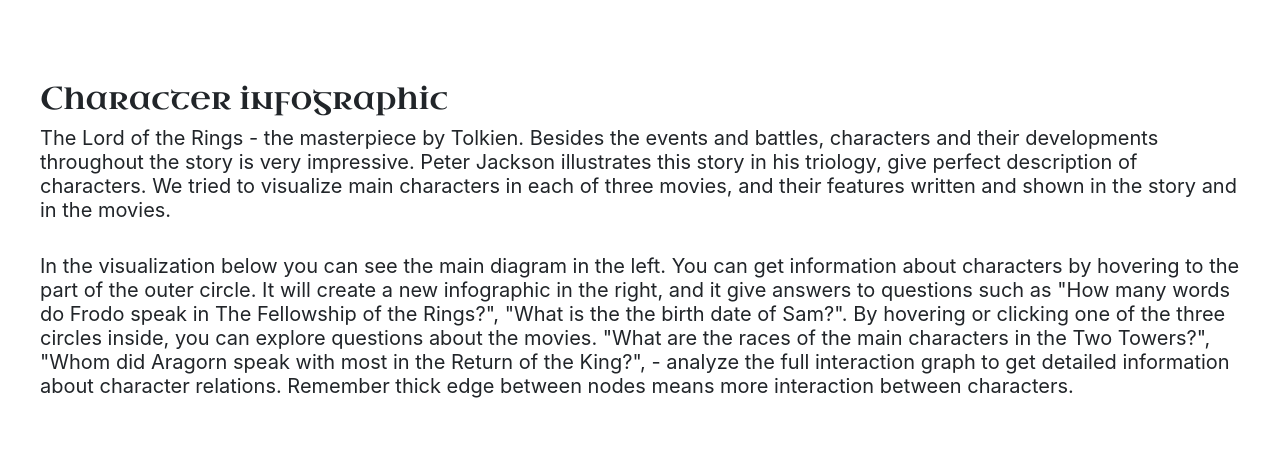
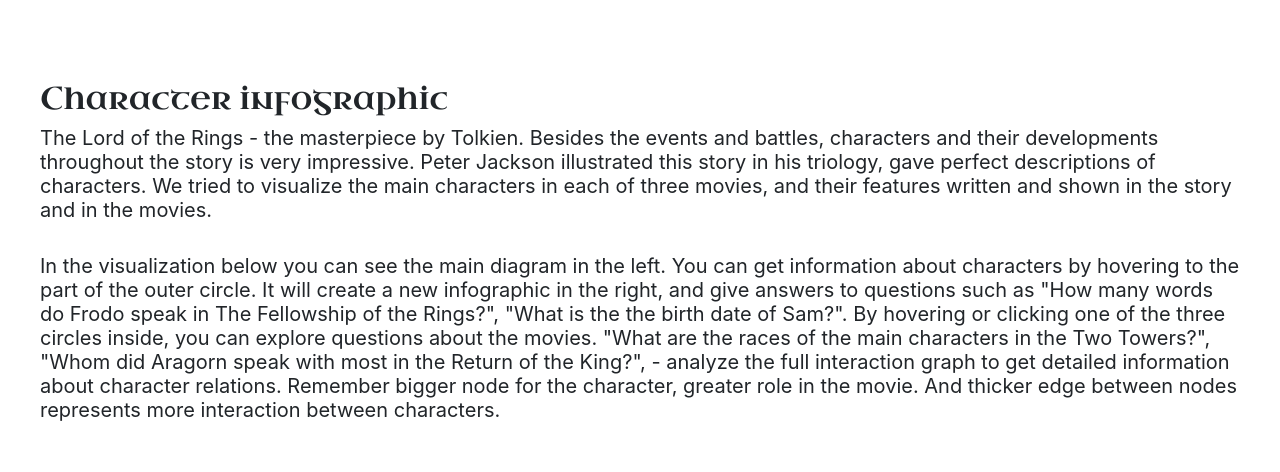
Before and after one commit to com-480-data-visualization/com-480-project-bkh, a Vue app: page / in a window 1280 px wide. Shown: the part 980-1452 px from the top of the page. Built offline with nearby package versions, Linux system fonts and the light colour scheme; no server answers.

Commit message:
add node size for graph

```diff
--- a/src/App.vue
+++ b/src/App.vue
@@ -32,24 +32,24 @@
         <h5>
           The Lord of the Rings - the masterpiece by Tolkien. Besides the events and battles,
            characters and their developments
-          throughout the story is very impressive. Peter Jackson illustrates this story in his triology, give perfect
-          description of characters. We tried to visualize main characters in each of three movies,
-          and their features written and shown in the story and in the movies.
+          throughout the story is very impressive. Peter Jackson illustrated this story in his triology,
+          gave perfect descriptions of characters. We tried to visualize the main characters
+          in each of three movies, and their features written and shown in the story and in the movies.
         </h5>
         <br />
         <h5>
           In the visualization below you can see the main diagram in the left.
           You can get information about characters by hovering to the part of
           the outer circle. It will create a new infographic in the right,
-          and it give answers to questions such as
+          and give answers to questions such as
           "How many words do Frodo speak in The Fellowship of the Rings?",
           "What is the the birth date of Sam?". By hovering or clicking one
           of the three circles inside, you can explore questions about the movies.
           "What are the races of the main characters in the Two Towers?",
           "Whom did Aragorn speak with most in the Return of the King?", - analyze
           the full interaction graph to get detailed information
-          about character relations. Remember thick edge between nodes
-          means more interaction between characters.
+          about character relations. Remember bigger node for the character, greater role in the movie.
+          And thicker edge between nodes represents more interaction between characters.
         </h5>
       </div>
       <Script></Script>
--- a/src/components/script/Script.ts
+++ b/src/components/script/Script.ts
@@ -252,6 +252,7 @@
     let filename = "f_r_character_graph.json";
     if(i == 1) filename = "t_t_character_graph.json"
     else if(i == 2) filename = "r_k_character_graph.json"
+    const words = this.words;
     d3.json(process.env.VUE_APP_PUBLIC_PATH + filename).
       then(function(graph) {
         const link = svg.append("g")
@@ -261,21 +262,29 @@
           .enter().append("line")
             .attr("stroke", "grey")
             .attr("stroke-width", function(d: any) { return d.value / 5; });
-
         const nodes = svg.append("g")
             .attr("class", "nodes")
           .selectAll("circle")
           .data(graph.nodes)
           .enter().append("g")
-
+        console.log(words);
         nodes.append("circle")
-            .attr("r", 5)
-            .attr("fill", function(d: any) { return currColor(d.race); })
-            .call(d3.drag()
-              .on("start", dragstarted)
-              .on("drag", dragged)
-              .on("end", dragended));
-
+          .attr("r", (d: any) => {
+            let wordCount = 0;
+            for(let j = 0; j < words.length; j += 1) {
+                  if(words[j].key == d.id) {
+                     wordCount = words[j].wordsList[i];
+                     break;
+                  }
+            }
+            console.log(wordCount);
+            return Math.round(wordCount / 100) + 5;
+          })
+          .attr("fill", function(d: any) { return currColor(d.race); })
+          .call(d3.drag()
+            .on("start", dragstarted)
+            .on("drag", dragged)
+            .on("end", dragended));
         nodes.append("text")
           .attr("dx", 8)
           .attr("dy", ".35em")
@@ -473,7 +482,7 @@
     d3.select("#svg4").select("svg").remove();
     this.div2.style("opacity", 0.9);
     let legend;
-    let fields: any = {};
+    const fields: any = {};
     if (type == "character") {
       legend = this.words[i].key;
       fields["Race"] = this.words[i].race;
@@ -482,16 +491,6 @@
       fields["Hair Color"] = this.words[i].hair;
       fields["Height"] = this.words[i].height;
       fields["Gender"] = this.words[i].gender;
-    } else if (type == "movie") {
-      legend = this.movies[i].Name;
-      fields = {
-        "Runtime In Minutes": this.movies[i].runtime,
-        "Budget In Millions": this.movies[i].budget,
-        "Box Office Revenue In Millions": this.movies[i].boxRevenue,
-        "Academy Award Nominations": this.movies[i].nominations,
-        "Academy Award Wins": this.movies[i].wins,
-        "Rotten Tomatoes Score": this.movies[i].score
-      };
     } else return;
     const characterSmall = legend.toLowerCase();
     d3
```
